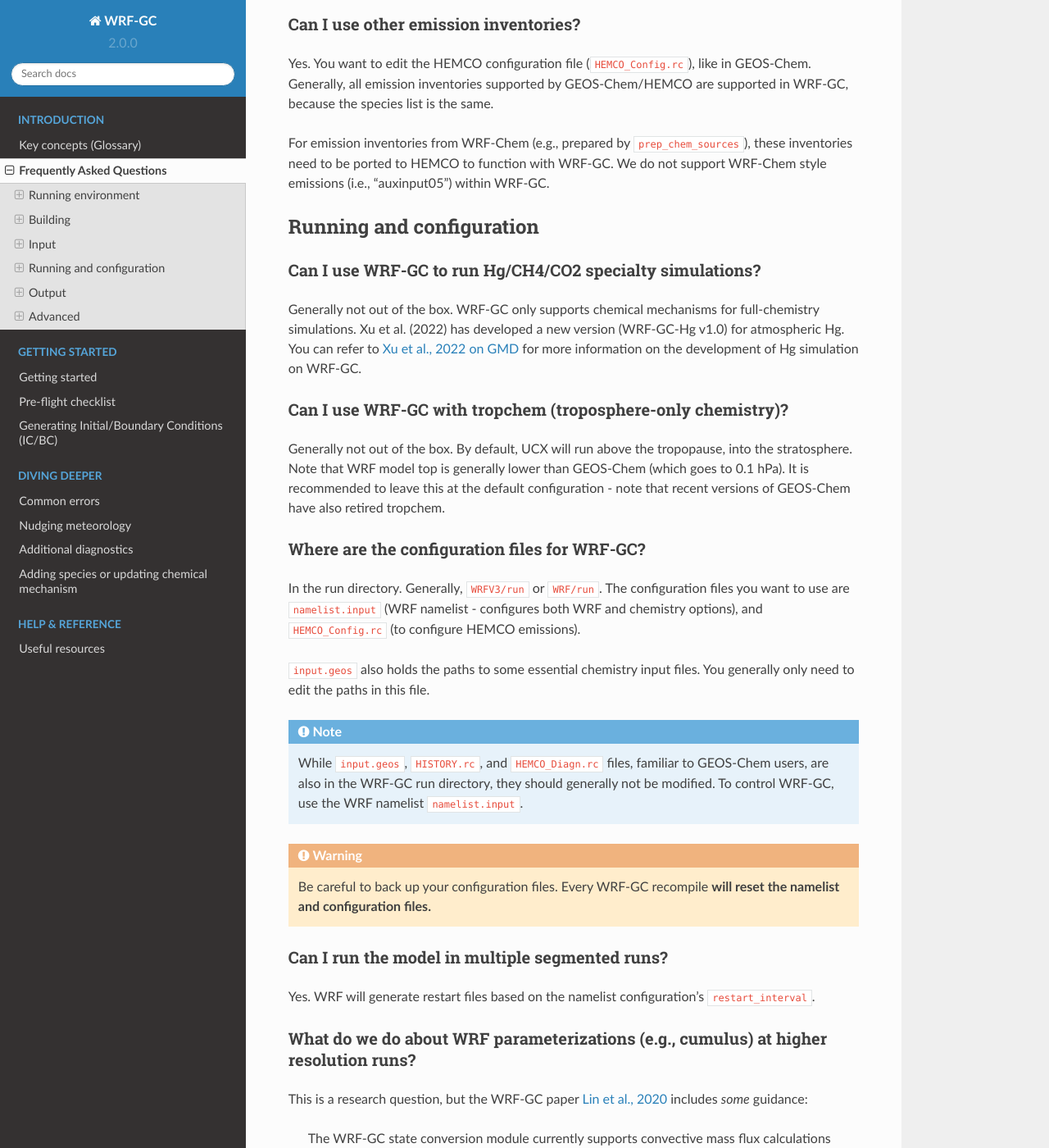
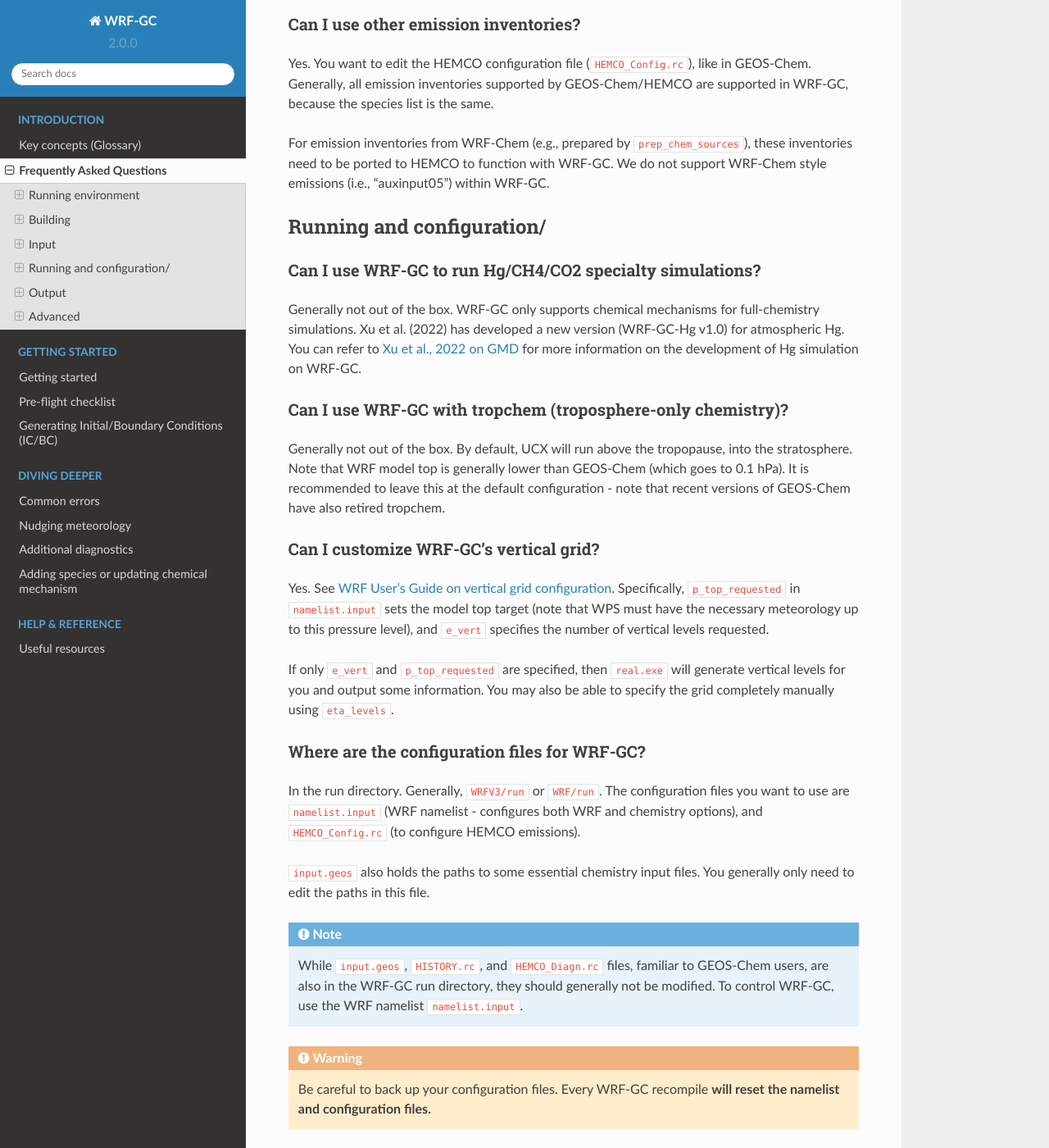
Before and after one commit to WRF-GC/documentation, a Sphinx documentation site: the page built from docs/source/faq.rst, in a window 1280 px wide and 1400 px high, scrolled down 2050 px. Shown: the whole window at 82% size. Built offline with Sphinx 7.4.7 and the Read the Docs theme 2.0.0, drawn with Linux system fonts in a browser that asks for light colours.

Commit message:
Talk about customizing vertical level

```diff
--- a/docs/source/faq.rst
+++ b/docs/source/faq.rst
@@ -76,7 +76,7 @@ Yes. You want to edit the HEMCO configuration file (``HEMCO_Config.rc``), like i
 
 For emission inventories from WRF-Chem (e.g., prepared by ``prep_chem_sources``), these inventories need to be ported to HEMCO to function with WRF-GC. We do not support WRF-Chem style emissions (i.e., "auxinput05") within WRF-GC.
 
-Running and configuration
+Running and configuration/
 -------------------------
 
 Can I use WRF-GC to run Hg/CH4/CO2 specialty simulations?
@@ -88,6 +88,13 @@ Can I use WRF-GC with tropchem (troposphere-only chemistry)?
 ^^^^^^^^^^^^^^^^^^^^^^^^^^^^^^^^^^^^^^^^^^^^^^^^^^^^^^^^^^^^^
 
 Generally not out of the box. By default, UCX will run above the tropopause, into the stratosphere. Note that WRF model top is generally lower than GEOS-Chem (which goes to 0.1 hPa). It is recommended to leave this at the default configuration - note that recent versions of GEOS-Chem have also retired tropchem.
+
+Can I customize WRF-GC's vertical grid?
+^^^^^^^^^^^^^^^^^^^^^^^^^^^^^^^^^^^^^^^^
+
+Yes. See `WRF User's Guide on vertical grid configuration <https://www2.mmm.ucar.edu/wrf/users/docs/user_guide_V3/user_guide_V3.9/users_guide_chap5.htm#hybrid_vert_coord>`__. Specifically, ``p_top_requested`` in ``namelist.input`` sets the model top target (note that WPS must have the necessary meteorology up to this pressure level), and ``e_vert`` specifies the number of vertical levels requested.
+
+If only ``e_vert`` and ``p_top_requested`` are specified, then ``real.exe`` will generate vertical levels for you and output some information. You may also be able to specify the grid completely manually using ``eta_levels``.
 
 Where are the configuration files for WRF-GC?
 ^^^^^^^^^^^^^^^^^^^^^^^^^^^^^^^^^^^^^^^^^^^^^
```
